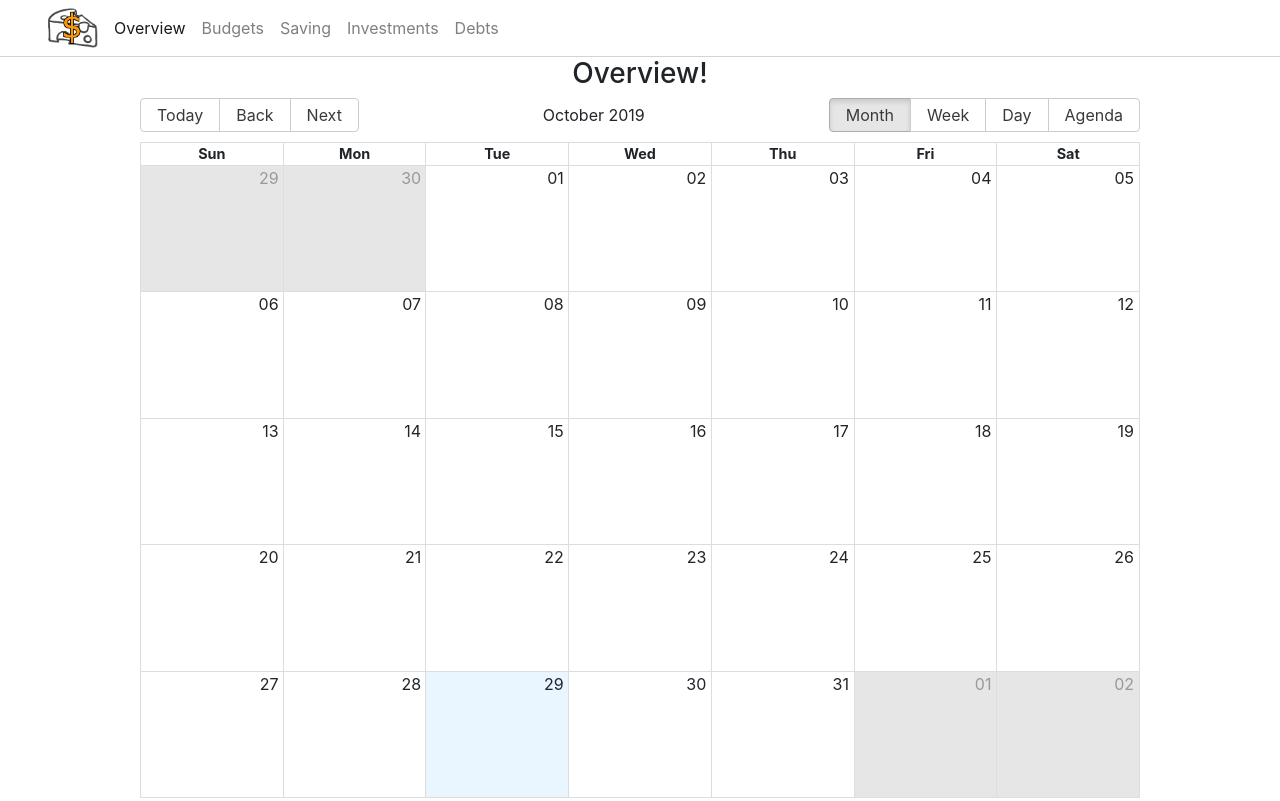
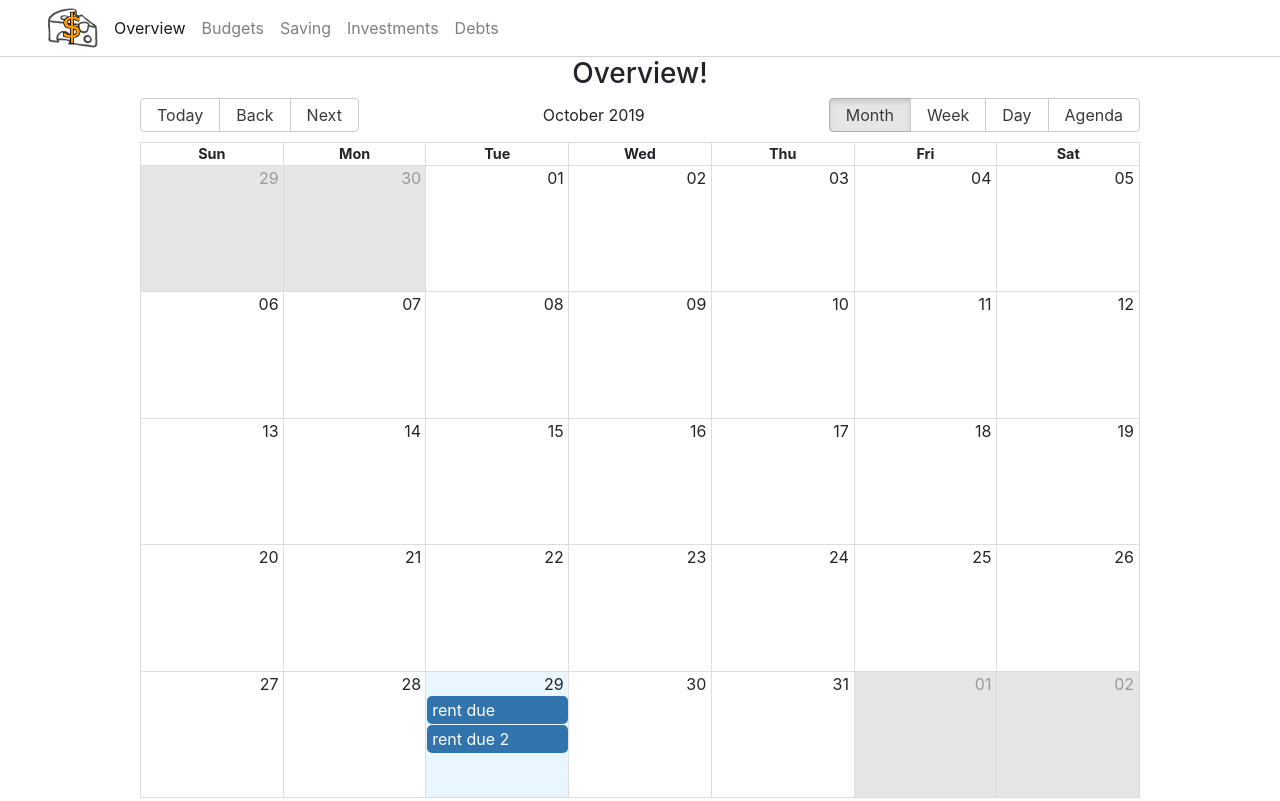
Before and after one commit to jmkoontz/cheddar, a React (Create React App) app in the folder frontend/: page / in a window 1280 px wide. Built offline with nearby package versions, Linux system fonts and the light colour scheme.

Commit message:
Add Initial Event Modal UI

```diff
--- a/frontend/src/components/Calendar/Calendar.js
+++ b/frontend/src/components/Calendar/Calendar.js
@@ -4,22 +4,62 @@ import moment from 'moment';
 
 import 'react-big-calendar/lib/css/react-big-calendar.css';
 import './Calendar.css';
+import EventModal from "./EventModal";
 
 const localizer = momentLocalizer(moment);
 
 class EventCalendar extends React.Component {
   constructor(props) {
     super(props);
+
+    this.state = {
+      selectedEvent: null
+    };
+
+    this.eventModal = React.createRef();
   }
+
+  onSelectEvent = (event) => {
+    this.setState({
+      selectedEvent: event
+    });
+
+    this.eventModal.current.open();
+  };
+
+  onCloseEvent = () => {
+    this.setState({
+      selectedEvent: null
+    });
+  };
 
   render () {
     return (
       <div id={"calendar-container"}>
         <Calendar
           localizer={localizer}
-          events={[]}
+          events={[
+            {
+              title: "rent due",
+              start: Date.now(),
+              end: Date.now(),
+              allDay: true
+            }, {
+              title: "rent due 2",
+              start: Date.now(),
+              end: Date.now(),
+              allDay: true
+            }
+          ]}
           startAccessor="start"
           endAccessor="end"
+          onSelectEvent={this.onSelectEvent}
+        />
+
+        <EventModal
+          ref={this.eventModal}
+          event={this.state.selectedEvent}
+          isNew
         />
       </div>
     );
--- /dev/null
+++ b/frontend/src/components/Calendar/EventModal.js
@@ -0,0 +1,61 @@
+import React from "react";
+import Modal from 'react-bootstrap/Modal';
+import Button from 'react-bootstrap/Button';
+
+class EventModal extends React.Component {
+  constructor (props) {
+    super(props);
+
+    this.state = {
+      isOpen: false
+    };
+  }
+
+  open = () => {
+    this.setState({ isOpen: true });
+  };
+
+  handleSave = () => {
+    this.handleClose();
+  };
+
+  handleClose = () => {
+    this.setState({
+      isOpen: false
+    });
+
+    if (this.props.onClose)
+      this.props.onClose();
+  };
+
+  render () {
+    const event = this.props.event;
+
+    if (!event)
+      return null;
+
+    return (
+      <Modal show={this.state.isOpen} onHide={this.handleClose}>
+        <Modal.Header closeButton>
+          {
+            this.props.isNew ?
+              <Modal.Title>Create Event</Modal.Title>
+              : <Modal.Title>Edit Event</Modal.Title>
+          }
+        </Modal.Header>
+
+        <Modal.Body>
+          <p>{event.title}</p>
+        </Modal.Body>
+
+        <Modal.Footer>
+          <Button variant="secondary" onClick={this.handleClose}>Cancel</Button>
+
+          <Button variant="primary" onClick={this.handleSave}>Save Event</Button>
+        </Modal.Footer>
+      </Modal>
+    );
+  }
+}
+
+export default EventModal;
```
